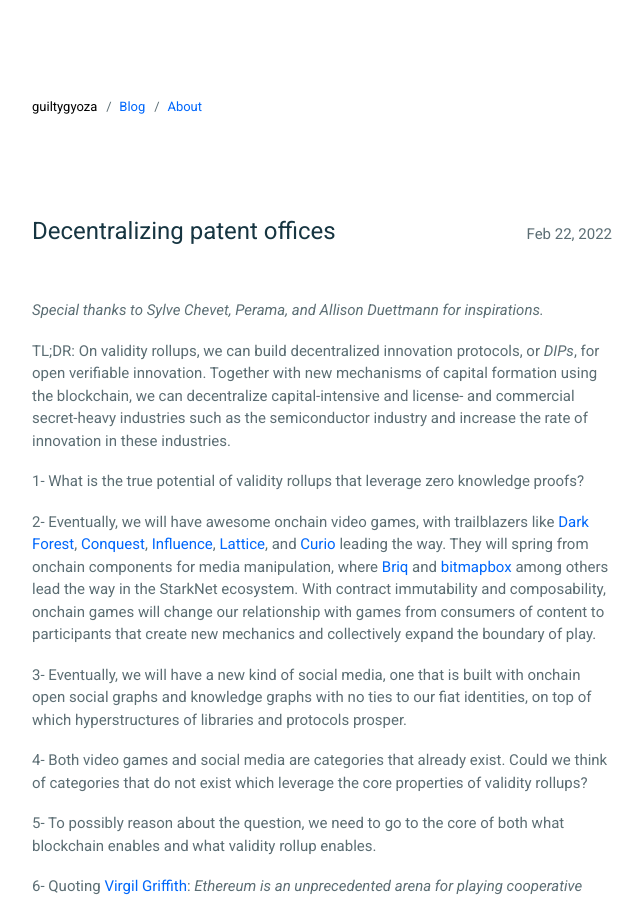
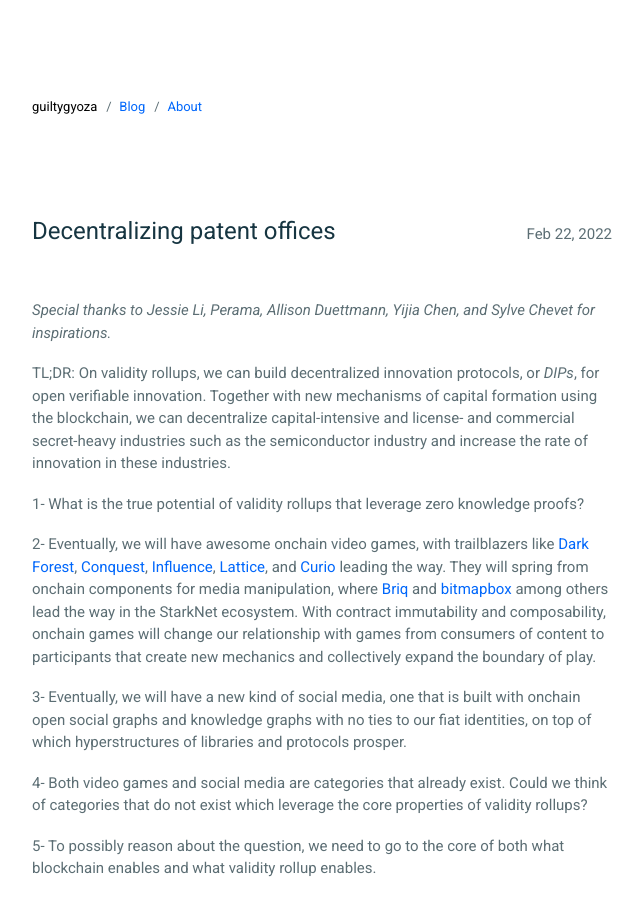
Before and after one commit to guiltygyoza/blog, a Jekyll site: the page built from _posts/2022-02-22-decentralized-innovation-protocol.md, in a window 1280 px wide and 900 px high. Shown: the whole window, without its empty margins (318-960 px from the left). Built offline with Jekyll 4.4.1, drawn with Linux system fonts in a browser that asks for light colours.

Commit message:
updated credits

```diff
--- a/_posts/2022-02-22-decentralized-innovation-protocol.md
+++ b/_posts/2022-02-22-decentralized-innovation-protocol.md
@@ -6,7 +6,7 @@ categories: crypto
 published: true
 ---
 
-*Special thanks to Sylve Chevet, Perama, and Allison Duettmann for inspirations.*
+*Special thanks to Jessie Li, Perama, Allison Duettmann, Yijia Chen, and Sylve Chevet for inspirations.*
 
 TL;DR: On validity rollups, we can build decentralized innovation protocols, or *DIPs*, for open verifiable innovation. Together with new mechanisms of capital formation using the blockchain, we can decentralize capital-intensive and license- and commercial secret-heavy industries such as the semiconductor industry and increase the rate of innovation in these industries.
 
```
